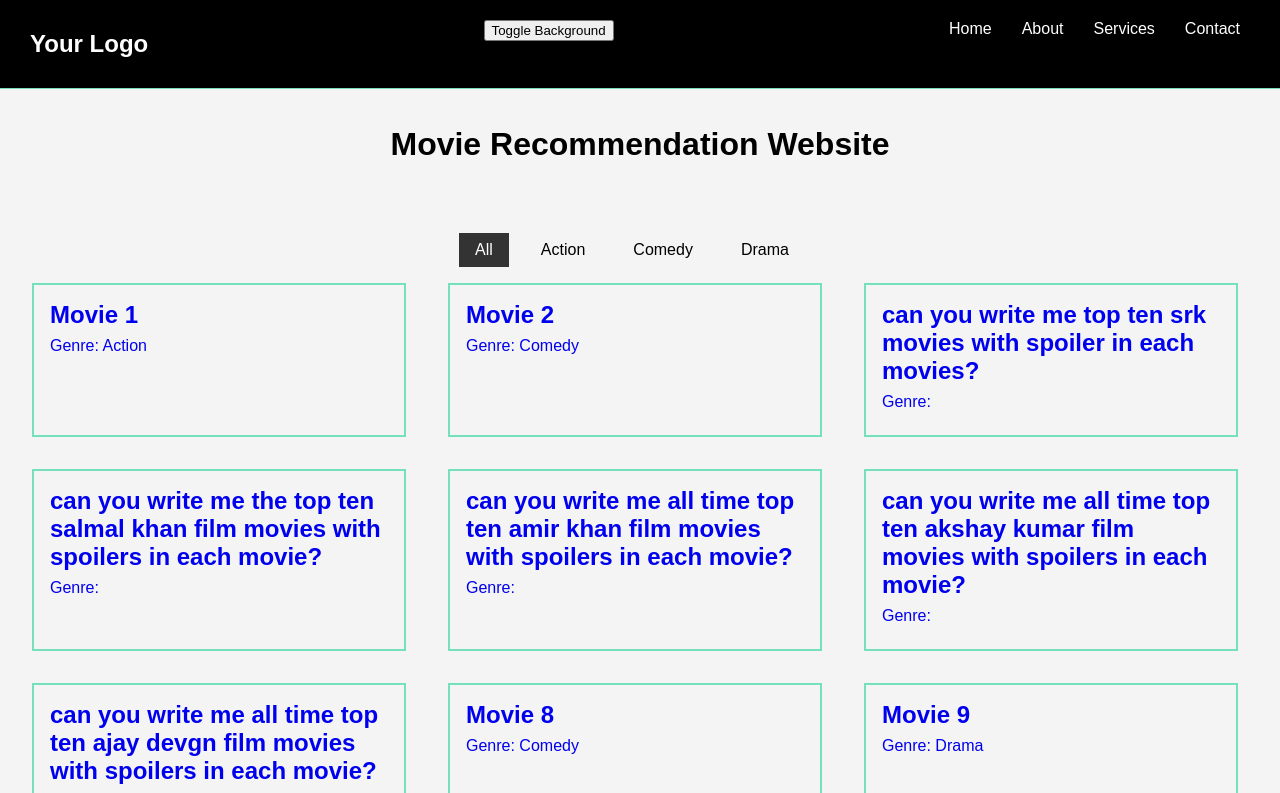
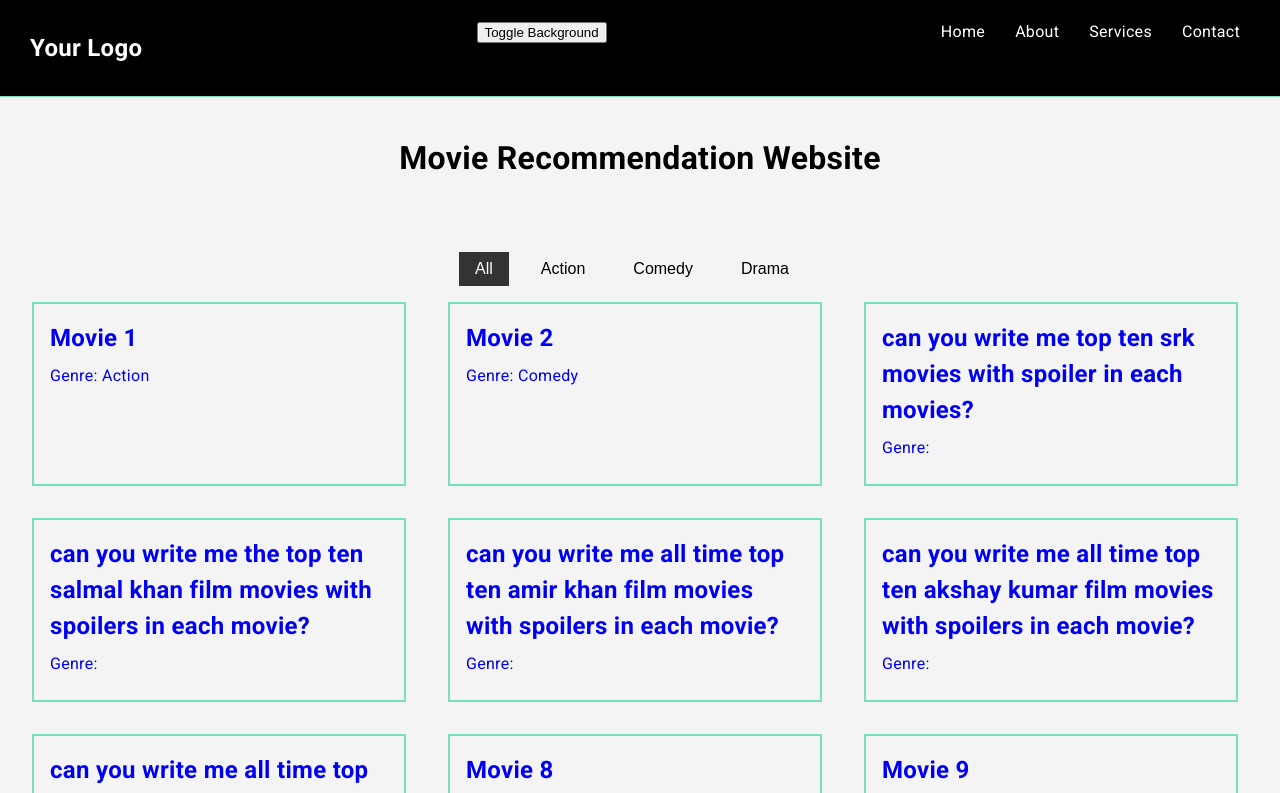
Before and after one commit to Tula-Magar/recommendation, a React (Create React App) app: page / in a window 1280 px wide. Shown: the top 793 px of the page. Built offline with nearby package versions, Linux system fonts and the light colour scheme.

Commit message:
adding Roboto font

```diff
--- a/public/index.html
+++ b/public/index.html
@@ -3,6 +3,11 @@
   <head>
     <meta charset="utf-8" />
     <link rel="icon" href="%PUBLIC_URL%/favicon.ico" />
+    <link
+      href="https://fonts.googleapis.com/css2?family=Roboto:wght@300;400;500;700&display=swap"
+      rel="stylesheet"
+    />
+
     <meta name="viewport" content="width=device-width, initial-scale=1" />
     <meta name="theme-color" content="#000000" />
     <meta
--- a/src/App.css
+++ b/src/App.css
@@ -1,10 +1,10 @@
-.black-and-white {
+.black {
   background-color: #000;
   color: #fff;
   text-align: center;
 }
 
-.color {
+.white {
   background-color: #f4f4f4;
   color: #000;
   text-align: center;
@@ -13,7 +13,10 @@
 body {
   margin: 0;
   padding: 0;
-  font-family: Arial, sans-serif;
+  box-sizing: border-box;
+  line-height: 1.5;
+  letter-spacing: 0.3px;
+  font-family: "Roboto", sans-serif;
 }
 
 .navbar {
--- a/src/App.tsx
+++ b/src/App.tsx
@@ -11,7 +11,7 @@
 
 function App() {
   const [isBlackAndWhite, setIsBlackAndWhite] = useState(false);
-  // Load user preference from cookie when the component mounts
+
   useEffect(() => {
     const preference = Cookies.get("colorPreference");
     if (preference === "blackAndWhite") {
@@ -19,10 +19,9 @@
     }
   }, []);
 
-  // Update user preference and cookie when the toggle button is clicked
   const handleToggleBackground = () => {
     setIsBlackAndWhite((prevState) => {
-      const newPreference = prevState ? "color" : "blackAndWhite";
+      const newPreference = prevState ? "white" : "black";
       Cookies.set("colorPreference", newPreference, { expires: 365 }); // Store preference for 1 year
       return !prevState;
     });
@@ -31,7 +30,8 @@
   return (
     <div
       data-testid="app-container"
-      className={isBlackAndWhite ? "black-and-white" : "color"}>
+      className={isBlackAndWhite ? "black" : "white"}
+    >
       <Router>
         <Nav onToggleBackground={handleToggleBackground} />
         <Routes>
```
